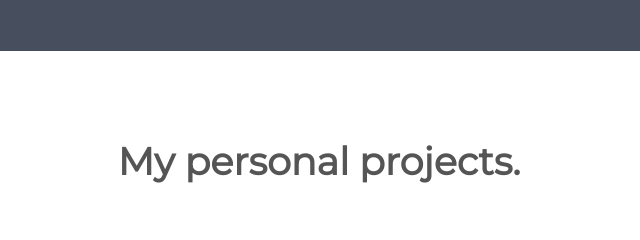
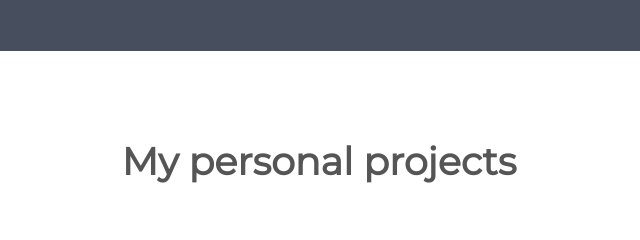
Before and after one commit to musiilhan/musiilhan.github.io, a plain HTML site: page index.html in a window 1280 px wide. Shown: the part 1008-1248 px from the top of the page, 321-961 px from the left. Drawn offline with nearby package versions, Linux system fonts and the light colour scheme.

Commit message:
Update index.html

```diff
--- a/index.html
+++ b/index.html
@@ -134,7 +134,7 @@
 
 <!-- Third Container (Grid) -->
 <div id="projects" class="container-fluid bg-3 text-center">
-  <h3 class="margin" id="demo2">My personal projects.</h3><br>
+  <h3 class="margin" id="demo2">My personal projects</h3><br>
   <div class="row">
     <div class="col-sm-6" >
       <a href="http://halo-hex.webcraft-studio.eu/nov-stroi/" target="_blank"><img src="images/pr1.jpg" class="img-responsive margin" style="width:100%" alt="Image"></a>
```
